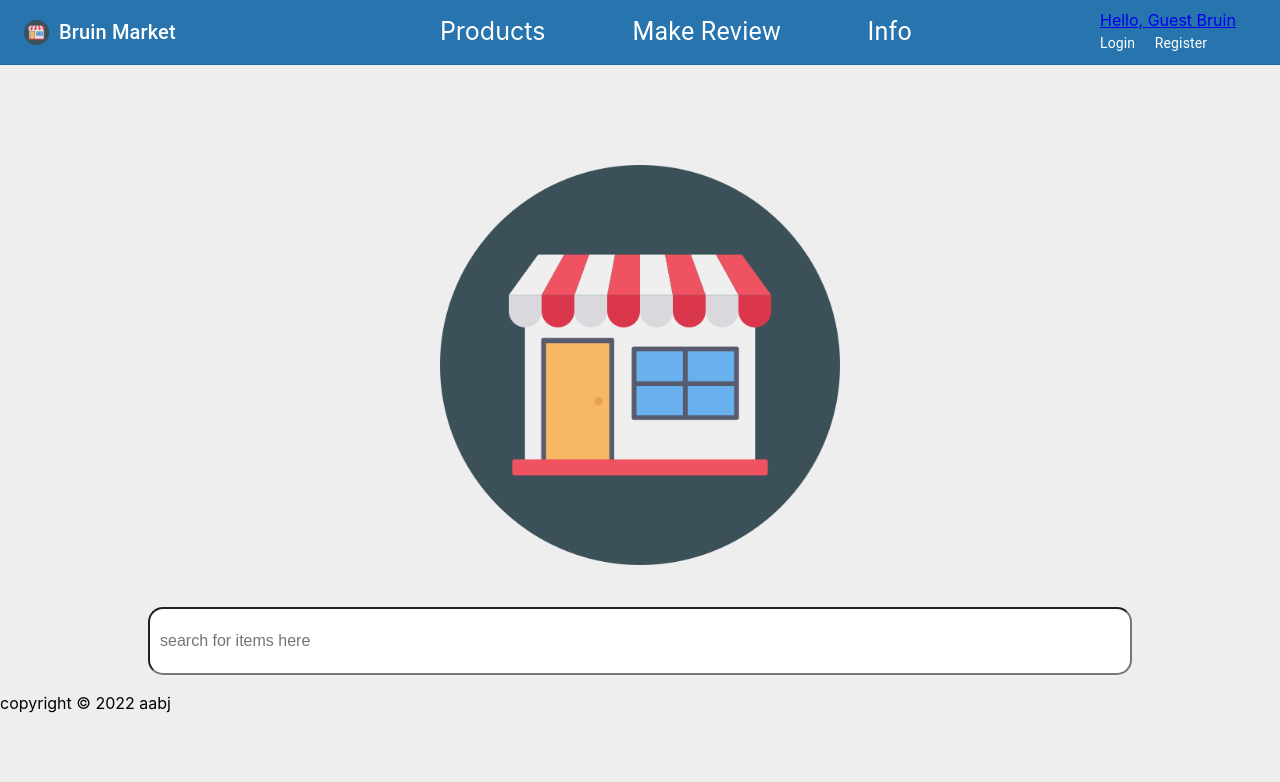
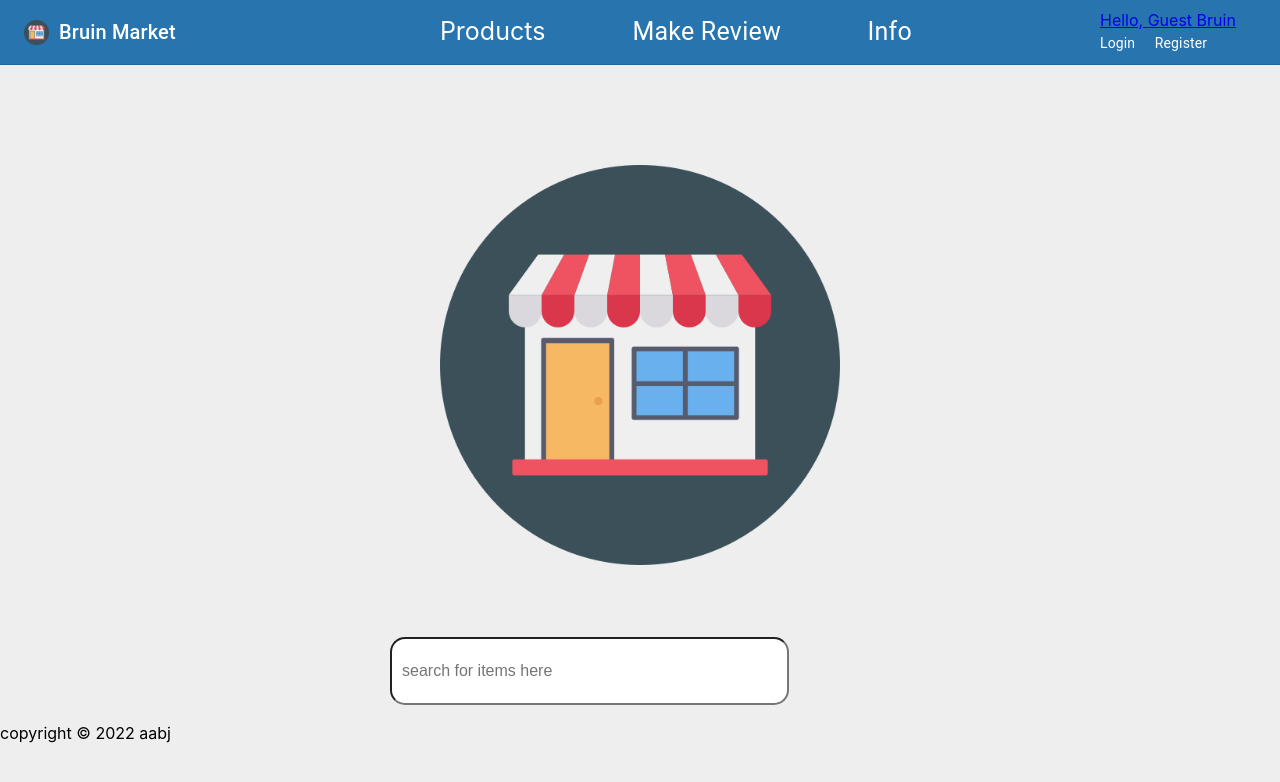
Before and after one commit to ashi72/budget-amazon, a React (Create React App) app: page / in a window 1280 px wide. Shown: the top 782 px of the page. Built offline with nearby package versions, Linux system fonts and the light colour scheme.

Commit message:
Fix profile display bug, implement search bar on home page
- Only access _id field of the profile if it's been loaded
- Make search bar on homepage functional

```diff
--- a/src/components/Home.js
+++ b/src/components/Home.js
@@ -1,10 +1,23 @@
 import "./Home.css";
 import Logo from "../assets/commerce.png";
 import { UserContext } from "../contexts/UserContext";
-import { useContext } from "react";
-import { Link } from "react-router-dom";
+import { useContext, useState } from "react";
+import { Link, useNavigate } from "react-router-dom";
+
 const Home = () => {
+  const [search, setSearch] = useState("");
   const { user } = useContext(UserContext);
+  const navigate = useNavigate();
+
+  const handleSearchSubmit = (event) => {
+    event.preventDefault();
+    navigate("/products", { state: { query: search } });
+  };
+
+  const handleSearchChange = (event) => {
+    event.preventDefault();
+    setSearch(event.target.value);
+  };
 
   return (
     <>
@@ -12,11 +25,15 @@ const Home = () => {
         <img src={Logo} alt="Bruin Market Logo" className="LogoImage" />
       </div>
       <div className="searchbar">
-        <input
-          type="text"
-          placeholder="search for items here"
-          name="searchbarname"
-        />
+        <form onSubmit={handleSearchSubmit}>
+          <input
+            type="text"
+            placeholder="search for items here"
+            name="searchbarname"
+            value={search}
+            onChange={handleSearchChange}
+          />
+        </form>
       </div>
       <div className="linktocatalog">
         {user && (
--- a/src/components/ProductList.js
+++ b/src/components/ProductList.js
@@ -2,17 +2,22 @@ import React, { useEffect, useState } from "react";
 import ProductItem from "./ProductItem";
 
 import productAPI from "../services/products";
+import { useLocation } from "react-router-dom";
 
 const ProductList = () => {
   const [products, setProducts] = useState([]);
   const [search, setSearch] = useState("");
+  const { state } = useLocation();
+  const { query } = state;
+
   useEffect(() => {
+    if (query) setSearch(query);
     productAPI.getAll().then((products) => {
       setProducts(
         products.filter((product) => {
           const productName = product?.name?.toLowerCase();
           // TODO: Remove condition once database has been flushed
-          if (productName) return productName.includes(search);
+          if (productName) return productName.includes(search.toLowerCase());
           return true;
         })
       );
@@ -20,6 +25,7 @@ const ProductList = () => {
   }, [search]);
 
   const handleSearchChange = (event) => {
+    event.preventDefault();
     setSearch(event.target.value.toLowerCase());
   };
 
--- a/src/components/Profile.js
+++ b/src/components/Profile.js
@@ -22,7 +22,7 @@ const Profile = () => {
     productAPI.getAll().then((products) => {
       setProducts(
         products.filter((product) => {
-          return product.seller === profile._id;
+          return product.seller === profile?._id;
         })
       );
     });
```
